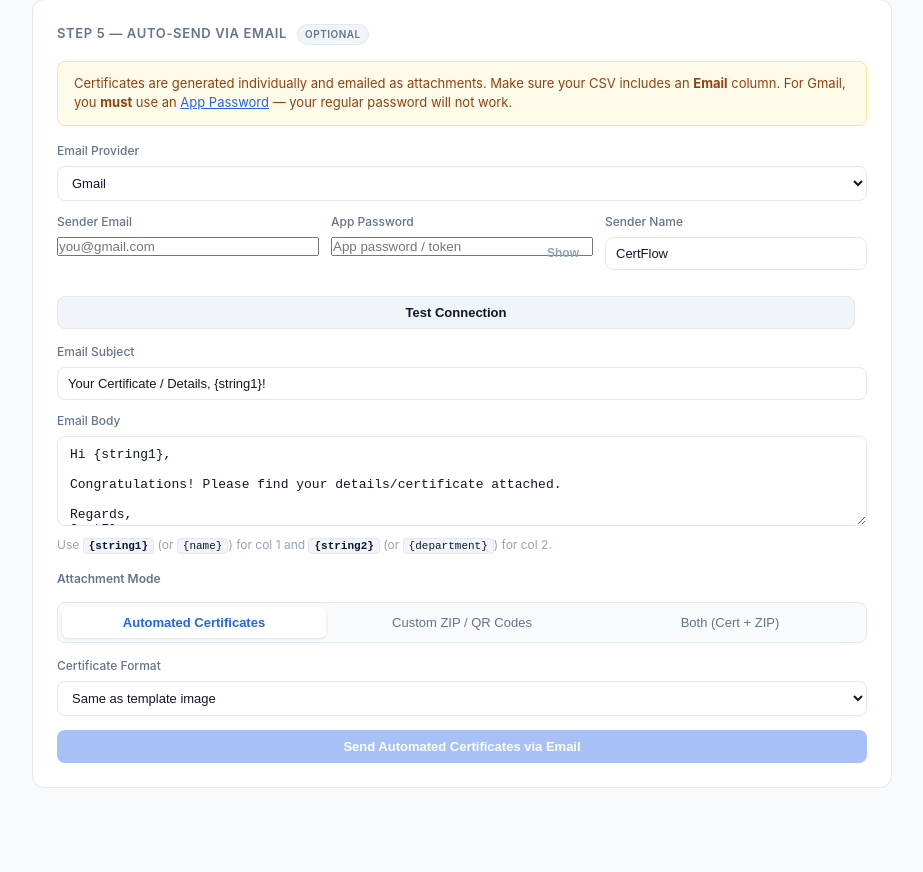
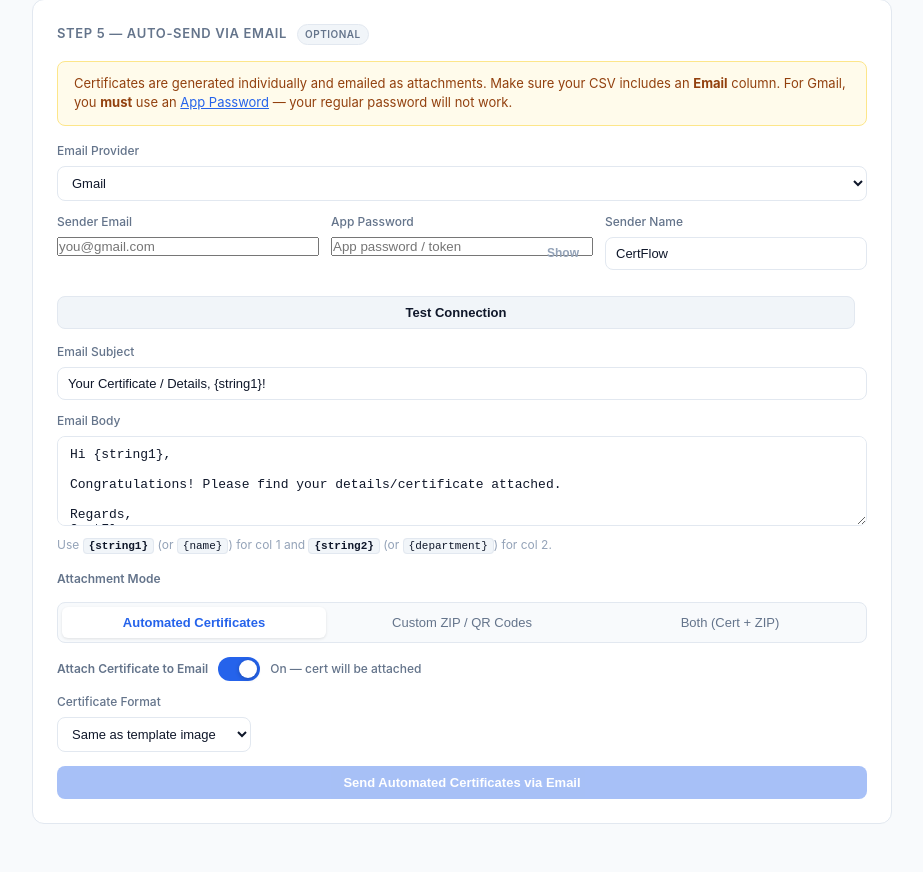
Before and after one commit to Dreadonyx/certflow, a Flask app: page / in a window 1280 px wide. Shown: the part 1576-2448 px from the top of the page, without its empty margins (178-1101 px from the left). Before the commit the page ends 2364 px from the top, so only its background shows below. Run offline with Flask 3, Linux system fonts and the light colour scheme; a user stored in the database is signed in.

Commit message:
feat : attachment is optional now

```diff
--- a/app.py
+++ b/app.py
@@ -1126,8 +1126,9 @@ def send_certificates():
                                             .replace('{string2}', p_str2).replace('{department}', p_str2)
                     msg.attach(MIMEText(personal_body, 'plain', 'utf-8'))
 
-                    # Generate and attach certificate if template was provided
-                    if has_template and template_image:
+                    # Generate and attach certificate if template was provided and attachment is enabled
+                    attach_cert_flag = data.get('attachCert', True)
+                    if has_template and template_image and attach_cert_flag:
                         cert = draw_certificate(template_image, p_str1, p_str2, settings)
 
                         # Convert to chosen attachment format
--- a/static/style.css
+++ b/static/style.css
@@ -724,3 +724,48 @@ input[type="color"] {
     .canvas-stage { min-height: 260px; }
     .editor-actions { grid-template-columns: 1fr; }
 }
+
+/* ── Toggle switch (pill style) ─────────────────────────────── */
+.toggle-switch {
+    position: relative;
+    display: inline-block;
+    width: 42px;
+    height: 24px;
+    flex-shrink: 0;
+}
+.toggle-switch input {
+    opacity: 0;
+    width: 0;
+    height: 0;
+    position: absolute;
+}
+.toggle-slider {
+    position: absolute;
+    inset: 0;
+    background: var(--border);
+    border-radius: 34px;
+    cursor: pointer;
+    transition: background 0.25s;
+}
+.toggle-slider::before {
+    content: '';
+    position: absolute;
+    height: 18px;
+    width: 18px;
+    left: 3px;
+    top: 3px;
+    background: #fff;
+    border-radius: 50%;
+    transition: transform 0.25s;
+    box-shadow: 0 1px 4px rgba(0,0,0,0.25);
+}
+.toggle-switch input:checked + .toggle-slider {
+    background: var(--primary);
+}
+.toggle-switch input:checked + .toggle-slider::before {
+    transform: translateX(18px);
+}
+.toggle-switch input:focus-visible + .toggle-slider {
+    outline: 2px solid var(--primary);
+    outline-offset: 2px;
+}
--- a/templates/index.html
+++ b/templates/index.html
@@ -260,7 +260,19 @@ CertFlow</textarea>
 
             <!-- Cert Attachment Options -->
             <div id="certAttachmentSection" class="controls" style="margin-top:14px;">
-                <div class="control-group">
+                <!-- Attach cert toggle -->
+                <div class="control-group" style="grid-column: 1 / -1;">
+                    <label style="display:flex; align-items:center; gap:10px; cursor:pointer; user-select:none;">
+                        <span style="font-weight:600;">Attach Certificate to Email</span>
+                        <label class="toggle-switch" title="Toggle certificate attachment">
+                            <input type="checkbox" id="attachCertToggle" checked>
+                            <span class="toggle-slider"></span>
+                        </label>
+                        <span id="attachCertLabel" style="font-size:12px; color:var(--text-secondary);">On — cert will be attached</span>
+                    </label>
+                </div>
+                <!-- Format selector (only shown when attachment is on) -->
+                <div class="control-group" id="certFormatGroup">
                     <label>Certificate Format</label>
                     <select id="emailAttachFormat">
                         <option value="same">Same as template image</option>
@@ -315,6 +327,7 @@ CertFlow</textarea>
         let csvParticipants = [];
         let attachmentsZipData = null;
         let currentEmailMode = 'cert'; // 'cert', 'zip', 'both'
+        let attachCert = true; // whether to include cert as attachment
 
         function setEmailMode(mode) {
             currentEmailMode = mode;
@@ -340,6 +353,23 @@ CertFlow</textarea>
 
         document.querySelectorAll('.mode-toggle-btn').forEach(btn => {
             btn.addEventListener('click', () => setEmailMode(btn.dataset.mode));
+        });
+
+        // Attach cert toggle
+        document.getElementById('attachCertToggle').addEventListener('change', function() {
+            attachCert = this.checked;
+            const label = document.getElementById('attachCertLabel');
+            const fmtGroup = document.getElementById('certFormatGroup');
+            if (attachCert) {
+                label.textContent = 'On — cert will be attached';
+                label.style.color = 'var(--primary)';
+                fmtGroup.style.display = '';
+            } else {
+                label.textContent = 'Off — email body only, no attachment';
+                label.style.color = 'var(--text-secondary)';
+                fmtGroup.style.display = 'none';
+            }
+            updateSendBtnState();
         });
 
         // ── Template upload ───────────────────────────────────────────────────
@@ -388,7 +418,9 @@ CertFlow</textarea>
             if (list.length > 0 && zipReady) {
                 sendBtn.disabled = false;
                 if (currentEmailMode === 'cert') {
-                    sendBtn.textContent = 'Send Automated Certificates via Email';
+                    sendBtn.textContent = attachCert
+                        ? 'Send Automated Certificates via Email'
+                        : 'Send Email (No Attachment)';
                 } else if (currentEmailMode === 'zip') {
                     sendBtn.textContent = 'Send Custom ZIP Attachments via Email';
                 } else {
@@ -663,7 +695,7 @@ CertFlow</textarea>
             participants = parseParticipants();
             if (!participants.length) return alert('Add participant data first.');
 
-            if ((currentEmailMode === 'cert' || currentEmailMode === 'both') && !templateImage) {
+            if ((currentEmailMode === 'cert' || currentEmailMode === 'both') && attachCert && !templateImage) {
                 return alert('Please upload a certificate template in Step 1 for automated certificates.');
             }
             if ((currentEmailMode === 'zip' || currentEmailMode === 'both') && !attachmentsZipData) {
@@ -686,10 +718,11 @@ CertFlow</textarea>
             btn.disabled = true;
 
             const payload = {
-                template:          (currentEmailMode === 'zip' ? null : templateImage),
+                template:          (currentEmailMode === 'zip' || !attachCert ? null : templateImage),
                 participants,
                 settings:          getSettings(),
                 attachmentsZip:    (currentEmailMode === 'cert' ? null : attachmentsZipData),
+                attachCert:        attachCert,
                 emailSubject:      document.getElementById('emailSubject').value,
                 emailBody:         document.getElementById('emailBody').value,
                 emailAttachFormat: document.getElementById('emailAttachFormat').value,
```
